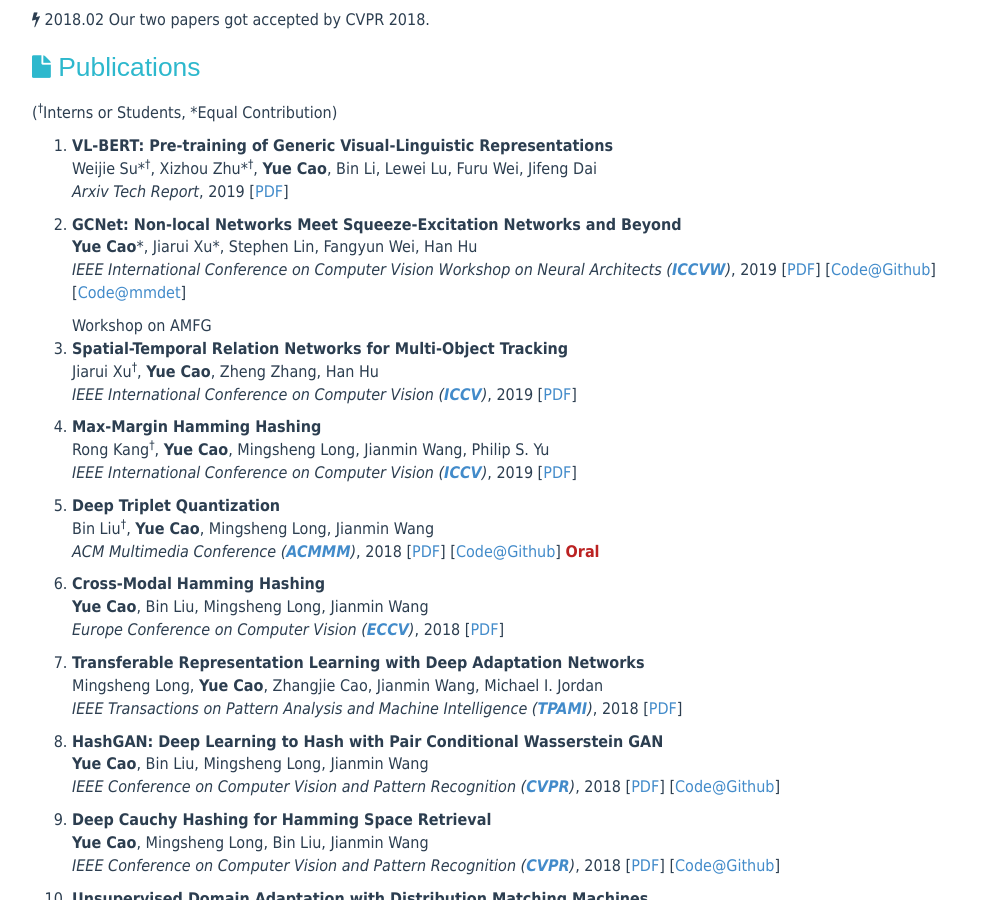
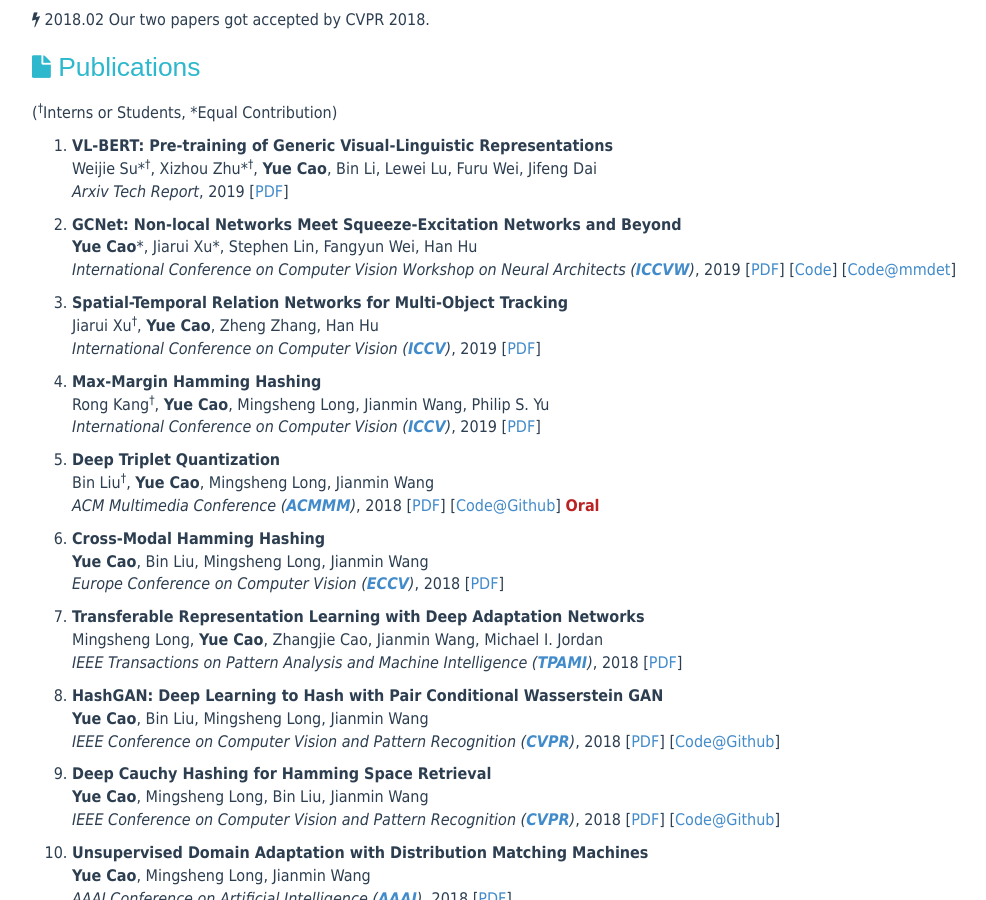
Before and after one commit to caoyue10/caoyue10.github.io, a Jekyll site: the page built from index.html, in a window 1280 px wide and 900 px high, scrolled down 510 px. Shown: the whole window, without its empty margins (138-1124 px from the left). Built offline with Jekyll 4.4.1, drawn with Linux system fonts in a browser that asks for light colours; the list of posts is cut into pages by our own code.

Commit message:
Update index.html

```diff
--- a/index.html
+++ b/index.html
@@ -43,17 +43,17 @@ tagline:
         </li>
 	<li><p><strong>GCNet: Non-local Networks Meet Squeeze-Excitation Networks and Beyond</strong><br>
             <strong>Yue Cao</strong>*, Jiarui Xu*, Stephen Lin, Fangyun Wei, Han Hu<br>
-            <em>IEEE International Conference on Computer Vision Workshop on Neural Architects (<a href="http://iccv2019.thecvf.com/"><strong>ICCVW</strong></a>)</em>, 2019 [<a href="https://arxiv.org/pdf/1904.11492.pdf">PDF</a>] [<a href="https://github.com/xvjiarui/GCNet">Code@Github</a>]  [<a href="https://github.com/open-mmlab/mmdetection/tree/master/configs/gcnet">Code@mmdet</a>]
+            <em>International Conference on Computer Vision Workshop on Neural Architects (<a href="http://iccv2019.thecvf.com/"><strong>ICCVW</strong></a>)</em>, 2019 [<a href="https://arxiv.org/pdf/1904.11492.pdf">PDF</a>] [<a href="https://github.com/xvjiarui/GCNet">Code</a>]  [<a href="https://github.com/open-mmlab/mmdetection/tree/master/configs/gcnet">Code@mmdet</a>]
             </p>
-        </li> Workshop on AMFG
+        </li>
 	<li><p><strong>Spatial-Temporal Relation Networks for Multi-Object Tracking </strong><br>
             Jiarui Xu<sup><span>&#8224;</span></sup>, <strong>Yue Cao</strong>, Zheng Zhang, Han Hu<br>
-	    <em>IEEE International Conference on Computer Vision (<a href="http://iccv2019.thecvf.com/"><strong>ICCV</strong></a>)</em>, 2019 [<a href="https://arxiv.org/pdf/1904.11489.pdf">PDF</a>]
+	    <em>International Conference on Computer Vision (<a href="http://iccv2019.thecvf.com/"><strong>ICCV</strong></a>)</em>, 2019 [<a href="https://arxiv.org/pdf/1904.11489.pdf">PDF</a>]
             </p>
         </li>
 	<li><p><strong>Max-Margin Hamming Hashing</strong><br>
             Rong Kang<sup><span>&#8224;</span></sup>, <strong>Yue Cao</strong>, Mingsheng Long, Jianmin Wang, Philip S. Yu<br>
-	    <em>IEEE International Conference on Computer Vision (<a href="http://iccv2019.thecvf.com/"><strong>ICCV</strong></a>)</em>, 2019 [<a href="http://ise.thss.tsinghua.edu.cn/~mlong/doc/maximum-margin-hamming-hashing-iccv19.pdf">PDF</a>]
+	    <em>International Conference on Computer Vision (<a href="http://iccv2019.thecvf.com/"><strong>ICCV</strong></a>)</em>, 2019 [<a href="http://ise.thss.tsinghua.edu.cn/~mlong/doc/maximum-margin-hamming-hashing-iccv19.pdf">PDF</a>]
             </p>
         </li>
 	<li><p><strong>Deep Triplet Quantization</strong><br>
```
